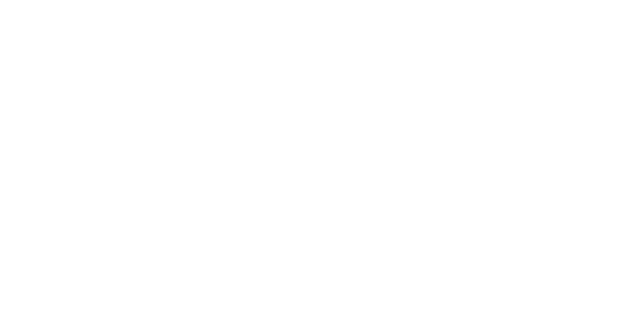
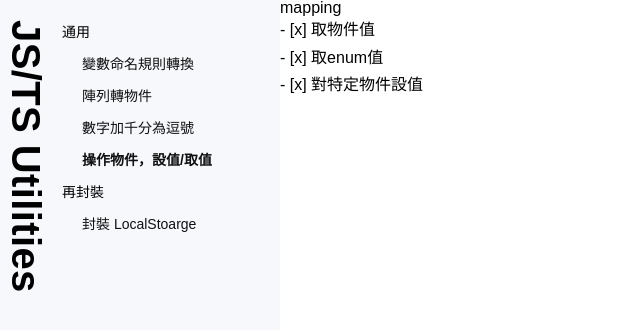
Before and after one commit to rt-aha/vue3-utils, a Vue app: page /common/mapping in a window 1280 px wide. Before the commit this address had no page. Shown: the top 330 px of the page, without its empty margins (0-640 px from the left). Built offline with nearby package versions, Linux system fonts and the light colour scheme.

Commit message:
feat: mapping

```diff
--- a/src/layout/Lo.vue
+++ b/src/layout/Lo.vue
@@ -57,7 +57,6 @@ const menuList = computed(() => {
     route.children = route.children?.filter((subRoute) => {
       return subRoute.meta!.showInMenu;
     });
-    console.log('route', route);
 
     return route;
   });
--- a/src/router/pages/common.ts
+++ b/src/router/pages/common.ts
@@ -29,6 +29,15 @@ const children: RouteRecordRawWithMeta[] = [
       showInMenu: true,
     },
   },
+  {
+    path: 'mapping',
+    name: 'mapping',
+    component: () => import(/* webpackChunkName: "Mapping" */ '@/views/common/Mapping.vue'),
+    meta: {
+      title: '操作物件，設值/取值',
+      showInMenu: true,
+    },
+  },
 ];
 
 const routes: RouteRecordRawWithMeta = {
--- /dev/null
+++ b/src/utils/mapping.ts
@@ -0,0 +1,44 @@
+export const statusCode = {
+  401: '帳號或密碼不正確',
+  403: '此Email已註冊過',
+  500: 'Oops!出錯了!',
+};
+
+export const mapping = <T, U>(key: string,
+  mappingList: Record<string, T>,
+  defaultError?: U): T | U | undefined => {
+  if (!mappingList[key]) {
+    if (defaultError) {
+      return defaultError;
+    }
+
+    return undefined;
+  }
+
+  return mappingList[key];
+};
+
+export enum responseStatus {
+  error = 0,
+  success = 1,
+}
+
+type responseStatusType = keyof typeof responseStatus;
+
+export const mappingConst = (key: responseStatusType): number => {
+  return responseStatus[key];
+};
+
+interface IPerson {
+  name: string
+  age: number
+}
+
+const person: IPerson = {
+  name: '',
+  age: 0,
+};
+
+export const setPersonValue = <T extends keyof IPerson>(key: T, val: IPerson[T]): void => {
+  person[key] = val;
+};
--- /dev/null
+++ b/src/views/common/Mapping.vue
@@ -0,0 +1,53 @@
+<template>
+  <div class="">
+    mapping
+    <p class="body2-r">
+      - [x] 取物件值
+    </p>
+    <p class="body2-r">
+      - [x] 取enum值
+    </p>
+    <p class="body2-r">
+      - [x] 對特定物件設值
+    </p>
+  </div>
+</template>
+
+<script setup lang="ts">
+import { mapping, mappingConst, responseStatus, setPersonValue, statusCode } from '@/utils/mapping';
+
+// 取物件值
+console.log('mapping...test1', mapping('401', statusCode));
+console.log('mapping...test2', mapping('111', statusCode));
+console.log('mapping...test2', mapping('111', statusCode, 'error!'));
+
+// 取 enum 值
+console.log('mappingConst...test2', mappingConst('success'));
+// console.log('mappingConst...test3', mappingConst2('success', statusCode));
+// console.log('mappingConst...test4', mappingConst2('suc3cess', responseStatus));
+
+// 對特定物件設值
+console.log('setPersonValue...', setPersonValue('name', 'Jack'));
+
+// interface Props {}
+// const props = withDefaults(defineProps<Props>(), {});
+
+// const emit = defineEmits([]);
+
+// hooks
+
+// ref, reactive
+
+// computed
+
+// function
+
+// watch
+
+// lifecycle
+
+// defineExpose({});
+</script>
+
+<style lang="scss" scoped>
+</style>
```
Also changed, not shown: src/utils/errorStatusMapping.ts (added).
